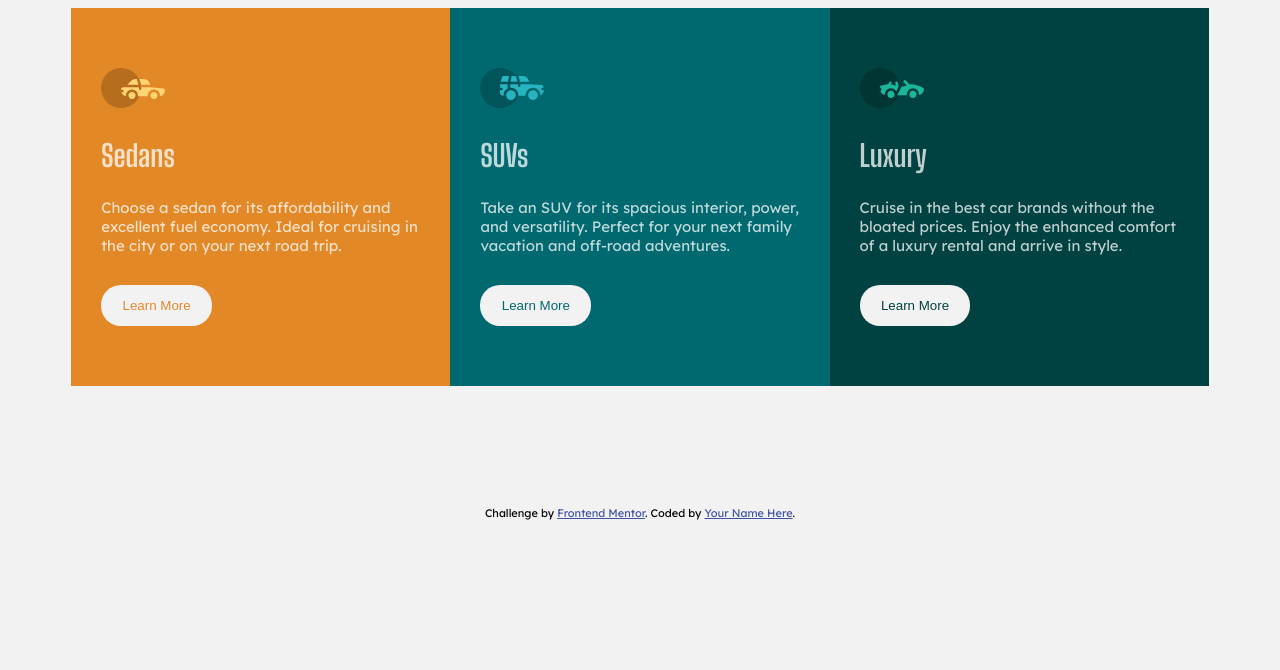
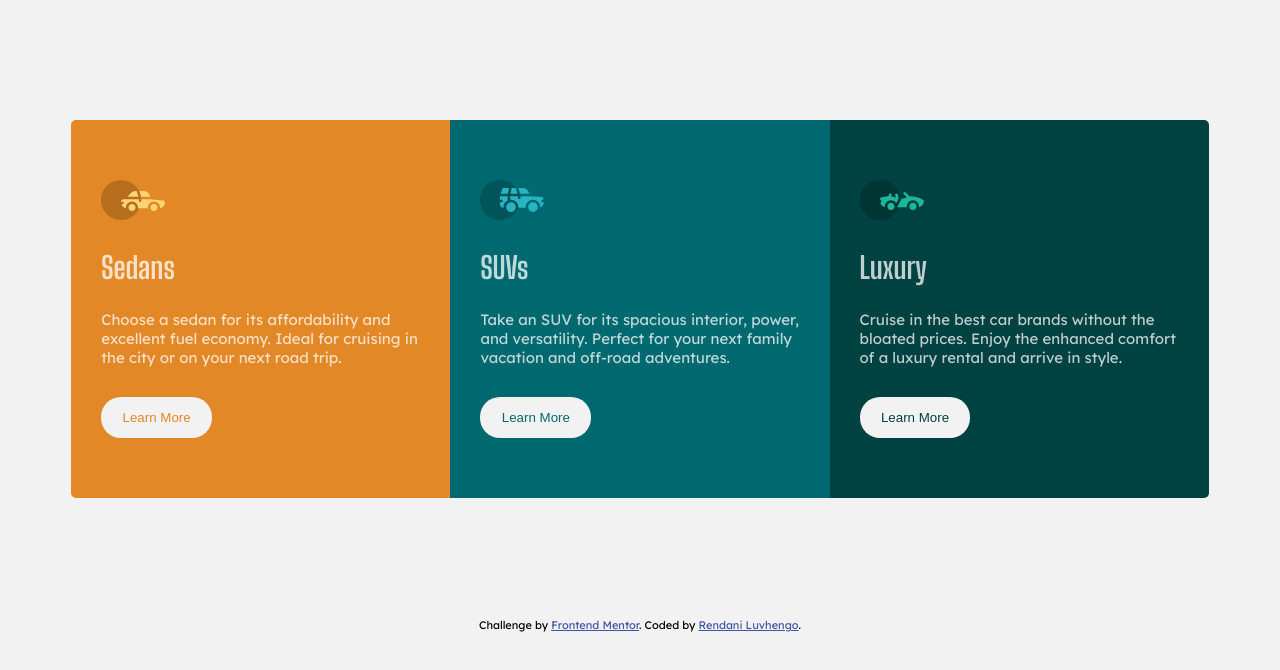
Before and after one commit to Renda02/3-column-preview-card-component, a plain HTML site: page index.html in a window 1280 px wide. Drawn offline with Linux system fonts and the light colour scheme.

Commit message:
refractoring the code

```diff
--- a/index.html
+++ b/index.html
@@ -55,7 +55,7 @@
 
   <div class="attribution">
     Challenge by <a href="https://www.frontendmentor.io?ref=challenge" target="_blank">Frontend Mentor</a>.
-    Coded by <a href="#">Your Name Here</a>.
+    Coded by <a href="">Rendani Luvhengo</a>.
   </div>
 </body>
 
--- a/src/styles.css
+++ b/src/styles.css
@@ -28,7 +28,7 @@ background: hsl(0, 0%, 95%);
 
 .container{
     width: 90%;
-   min-width: 375px;
+    max-width: 1440px;
     margin: 8em auto;
 }
 
@@ -43,8 +43,8 @@ background: hsl(0, 0%, 95%);
 
 @media (min-width:675px){
     .container{
-       max-width: 1440px;
-       margin-top: 0;
+
+     min-width: 375px;
     }
 
     .row{
@@ -61,6 +61,7 @@ background: hsl(0, 0%, 95%);
 
 .col-1{
     background: hsl(31, 77%, 52%);
+    border-radius: 5px 0 0 5px;
 }
 
 .col-2{
@@ -70,6 +71,7 @@ background:  hsl(184, 100%, 22%);
 
 .col-3{
     background: hsl(179, 100%, 13%);
+    border-radius: 0 5px 5px 0;
 }
 
 .col-1,
```
